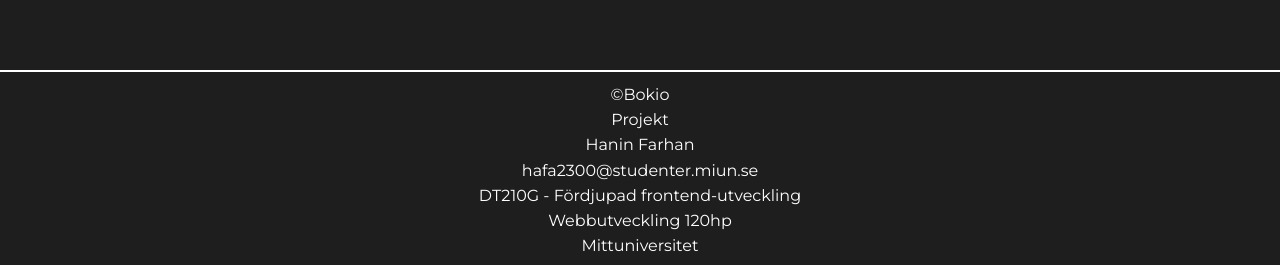
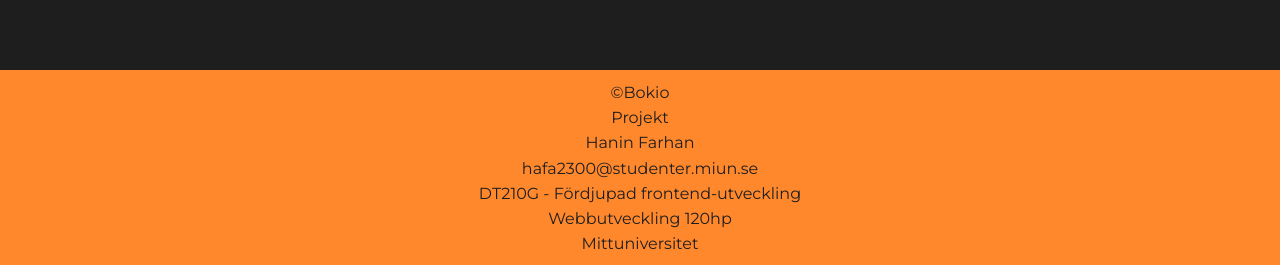
Before and after one commit to Hanin-96/DT210G_projekt_react_bokio, a React (Vite) app: page / in a window 1280 px wide. Shown: the part 914-1179 px from the top of the page. Built offline with nearby package versions, Linux system fonts and the light colour scheme; no server answers.

Commit message:
Ändrat bakgrundsfärg på footer

```diff
--- a/src/components/Footer.tsx
+++ b/src/components/Footer.tsx
@@ -2,13 +2,12 @@
 
 function Footer() {
   const footerStyle: object = {
-    backgroundColor: "#1e1e1e",
-    borderTop: "2px solid white",
+    backgroundColor: "#FF882D",
     padding: "1rem",
     lineHeight: "180%",
     fontSize: "1.4rem",
     textAlign: "center",
-    color: "white",
+    color: "#1e1e1e",
     marginTop: "20rem"
 
   }
```
